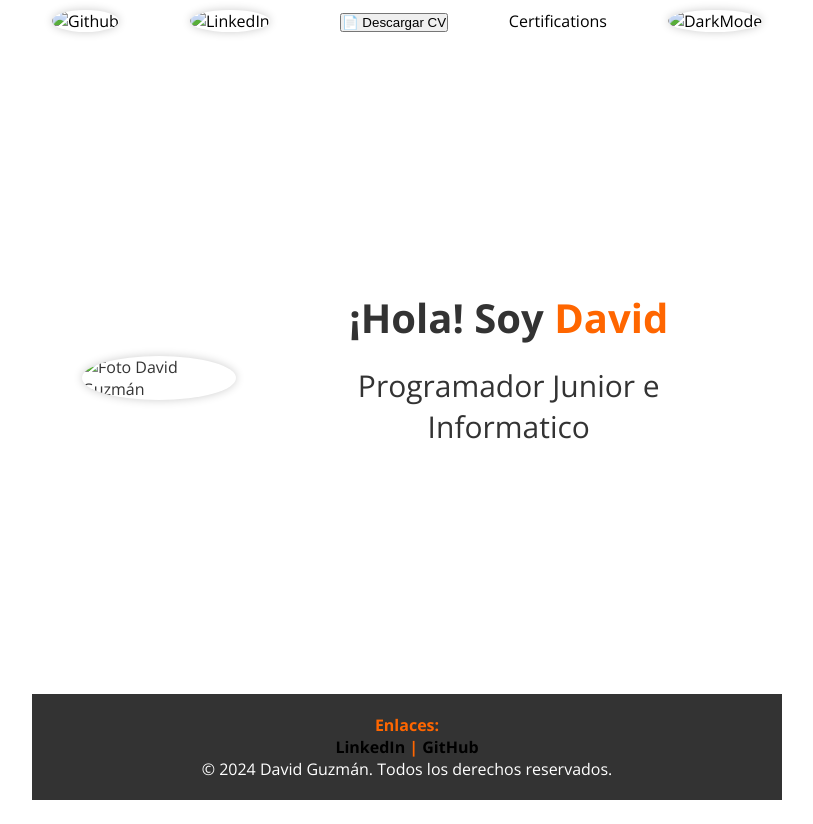
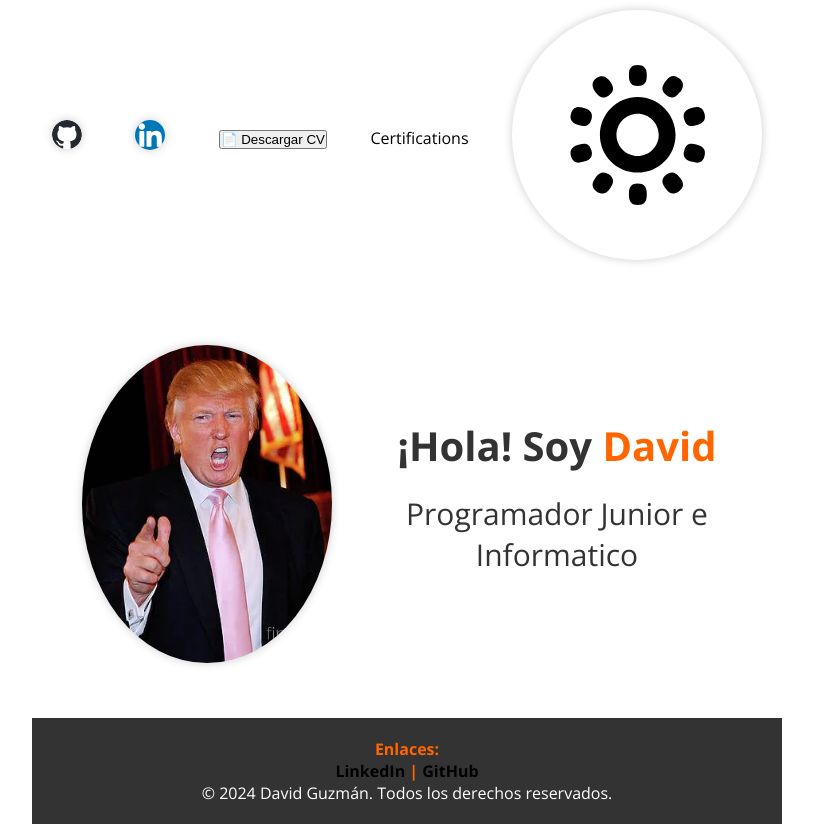
Before and after one commit to DaGuz06/portfolio, a plain HTML site: page pages/EnPortfolio.html in a window 1280 px wide. Shown: the whole page, without its empty margins (233-1046 px from the left). Before the commit the page ends 800 px from the top, so only its background shows below. Drawn offline with nearby package versions, Linux system fonts and the light colour scheme; files that its build step writes are made by us from their sources.

Commit message:
Pages change

```diff
--- a/pages/EnPortfolio.html
+++ b/pages/EnPortfolio.html
@@ -5,7 +5,7 @@
     <meta name="viewport" content="width=device-width, initial-scale=1.0">
     <title>Portfolio - David</title>
 
-    <link rel="stylesheet" href="style/style.css">
+    <link rel="stylesheet" href="../style/style.css">
 
 
 </head>
@@ -13,13 +13,13 @@
     <div class="container">
     <header>
         <ul class="listaNav">
-            <li><a href="https://github.com/DaGuz06" target="_blank"><img class="fotoGit" src="img/github-mark.svg" alt="Github"></a></li>
-            <li><a href="https://www.linkedin.com/in/david-guzm%C3%A1n-908680244/" target="_blank"><img class="fotoGit" src="img/linkedin.svg" alt="LinkedIn" ></a></li>
+            <li><a href="https://github.com/DaGuz06" target="_blank"><img class="fotoGit" src="../resources/img/github-mark.svg" alt="Github"></a></li>
+            <li><a href="https://www.linkedin.com/in/david-guzm%C3%A1n-908680244/" target="_blank"><img class="fotoGit" src="../resources/img/linkedin.svg" alt="LinkedIn" ></a></li>
             <li><a href="resources/cv/" download="David_Guzman_CV.pdf">
                 <button>📄 Descargar CV</button>
             </a></li>
             <li><a href="pages/about.html">Certifications</a></li>
-            <li><a href="pages/about.html"><img src="resources/" alt="DarkMode"></a></li>
+            <li><a href="pages/about.html"><img src="../resources/img/dark-mode.svg" alt="DarkMode"></a></li>
 
         </ul>
     </header>
@@ -29,7 +29,7 @@
         <section class="intro">
             <div class="presentacion">
                 <div class="intro-image">
-                    <img src="img/FotoPerfil2.webp" alt="Foto David Guzmán">
+                    <img src="../resources/img/FotoPerfil2.webp" alt="Foto David Guzmán">
                 </div>
                 <div class="intro-text">
                     <h1>¡Hola! Soy <span class="hightlight">David</span></h1>
```
Also changed, not shown: pages/EsPortfolio.html (+5 -5 lines).
